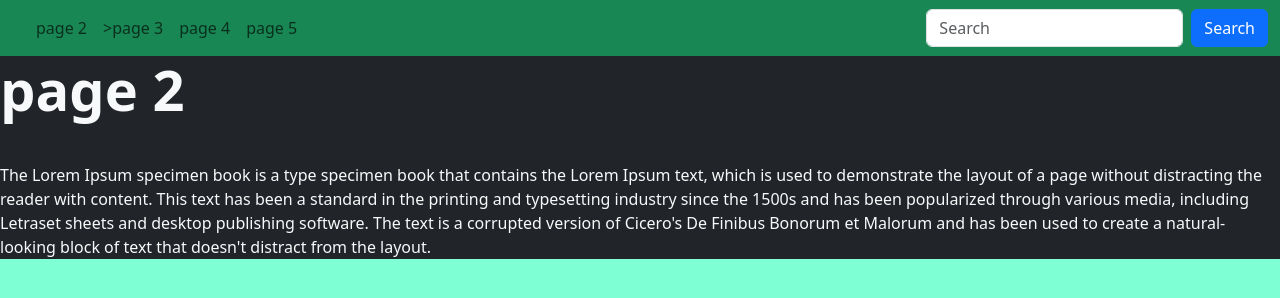
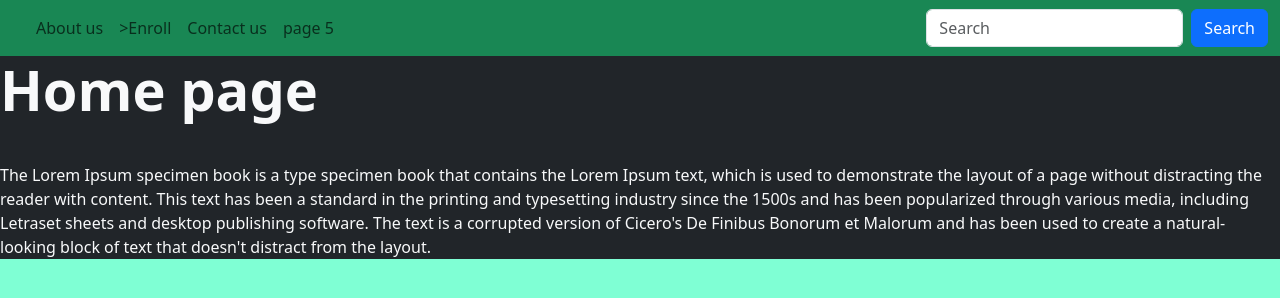
Before and after one commit to CDMari-9/Q2_DS-2_Mari_93index.html, a plain HTML site: page page2.html in a window 1280 px wide. Drawn offline with nearby package versions, Linux system fonts and the light colour scheme.

Commit message:
Update page2.html

```diff
--- a/page2.html
+++ b/page2.html
@@ -24,13 +24,13 @@
     <div class="collapse navbar-collapse" id="mynavbar">
       <ul class="navbar-nav me-auto">
         <li class="nav-item">
-          <a class="nav-link" href="page2.html">page 2</a>
+          <a class="nav-link" href="page2.html">About us</a>
         </li>
         <li class="nav-item">
-          <a class="nav-link" href="page3.html">>page 3</a>
+          <a class="nav-link" href="page3.html">>Enroll</a>
         </li>
         <li class="nav-item">
-          <a class="nav-link" href="page4.html">page 4</a>
+          <a class="nav-link" href="page4.html">Contact us</a>
         </li>
          <li class="nav-item">
           <a class="nav-link" href="page5.html">page 5</a>
@@ -44,7 +44,7 @@
   </div>
 </nav>
 <div class=".container bg-dark text-light">
-    <p class="float start fw-bold display-4">page 2</p>
+    <p class="float start fw-bold display-4">Home page</p>
     <br>
     <blockquote>
         The Lorem Ipsum specimen book is a type specimen book that contains the Lorem Ipsum text, which is used to demonstrate the layout of a page without distracting the reader with content. This text has been a standard in the printing and typesetting industry since the 1500s and has been popularized through various media, including Letraset sheets and desktop publishing software. The text is a corrupted version of Cicero's De Finibus Bonorum et Malorum and has been used to create a natural-looking block of text that doesn't distract from the layout.
```
